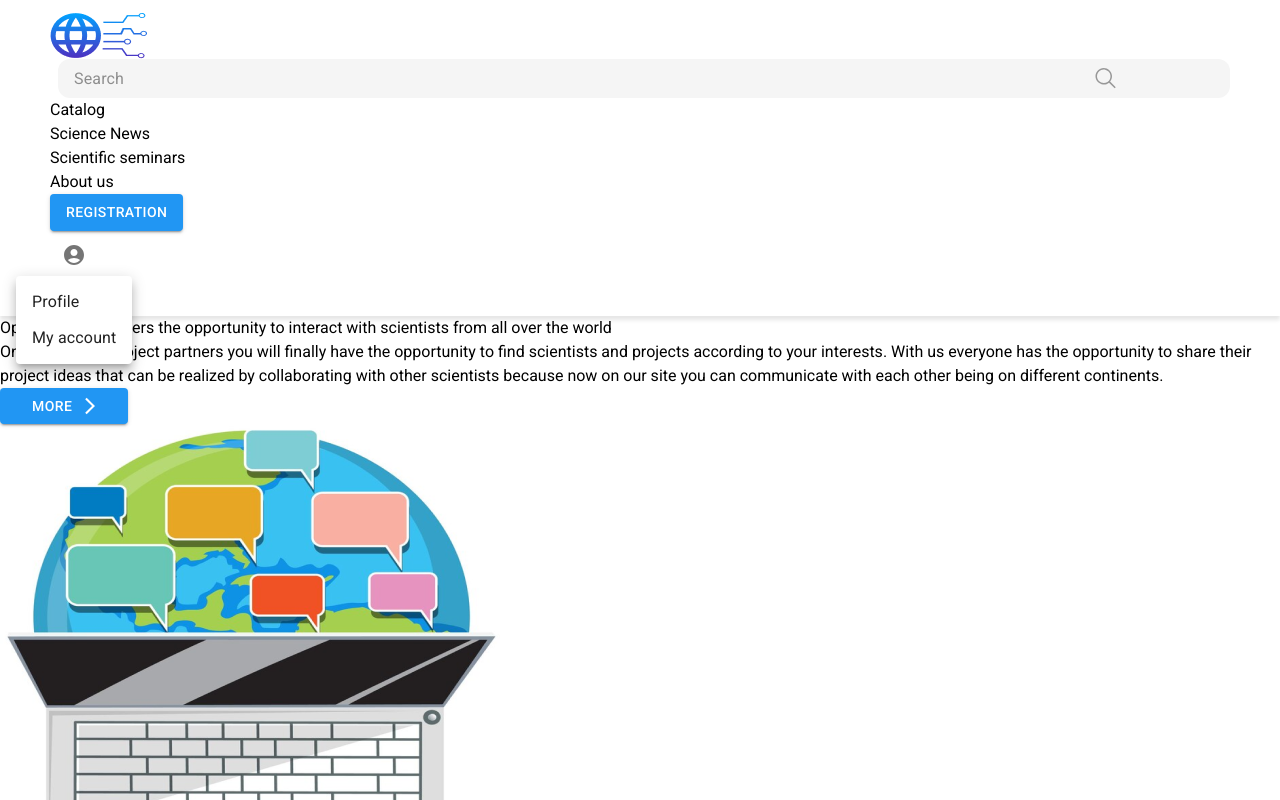
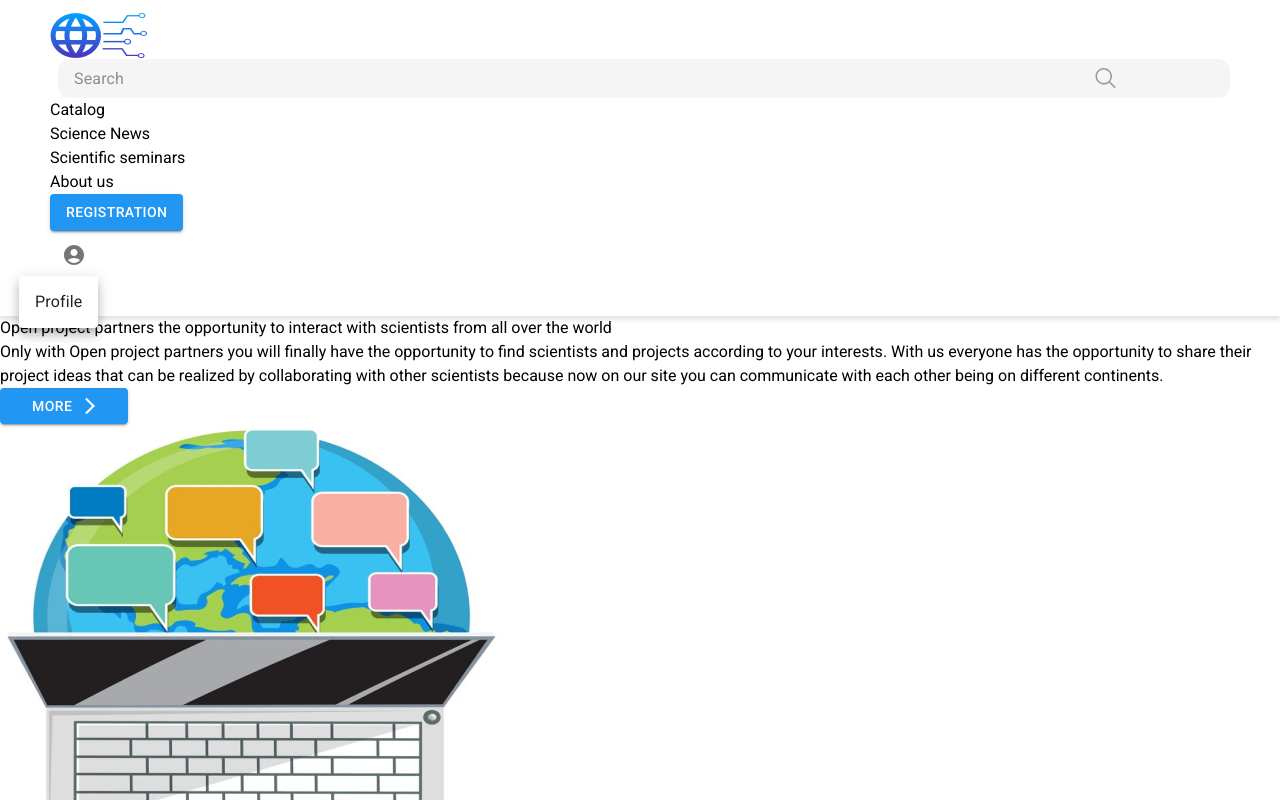
Before and after one commit to Thexasan/NasaSpaceProject, a React (Vite) app: page / in a window 1280 px wide. Both pictures are taken after a click on the button "account of current user". Shown: the top 800 px of the page. Built offline with nearby package versions, Linux system fonts and the light colour scheme; a web font is replaced by a local one.

Commit message:
my profile navigate fixed

```diff
--- a/src/layout/Layout.jsx
+++ b/src/layout/Layout.jsx
@@ -1,5 +1,5 @@
 import React from "react";
-import { Link, Outlet } from "react-router-dom";
+import { Link, Outlet, useNavigate } from "react-router-dom";
 import globus from "../assets/globus.png";
 import bigglob from "../assets/bigglob.png";
 
@@ -53,11 +53,12 @@ const StyledInputBase = styled(InputBase)(({ theme }) => ({
 }));
 
 const Layout = () => {
+  const navigate = useNavigate();
   const [profile, setProfile] = React.useState(null);
   const handleMenu = (event) => {
     setProfile(event.currentTarget);
   };
-  const handleClose = (event) => {
+  const handleClose = () => {
     setProfile(null);
   };
 
@@ -149,13 +150,19 @@ const Layout = () => {
                       horizontal: "right",
                     }}
                     open={Boolean(profile)}
-                    onClose={handleClose}
+                    onClose={() => handleClose()}
                     sx={{ mt: "45px" }}
                   >
-                    <MenuItem onClick={handleClose}>Profile</MenuItem>
-                    <MenuItem onClick={handleClose}>My account</MenuItem>
+                    <MenuItem
+                      onClick={() => {
+                        navigate("/profile");
+                        handleClose();
+                      }}
+                    >
+                      Profile
+                    </MenuItem>
                   </Menu>
-                  <h1 className="text-[12px] mt-[-11px] ml-[8px] font-[400] #000000de">
+                  <h1 className="text-[12px] mt-[-11px] ml-[8px] font-[400] text-[#000000de]">
                     Log in
                   </h1>
                 </div>
```
